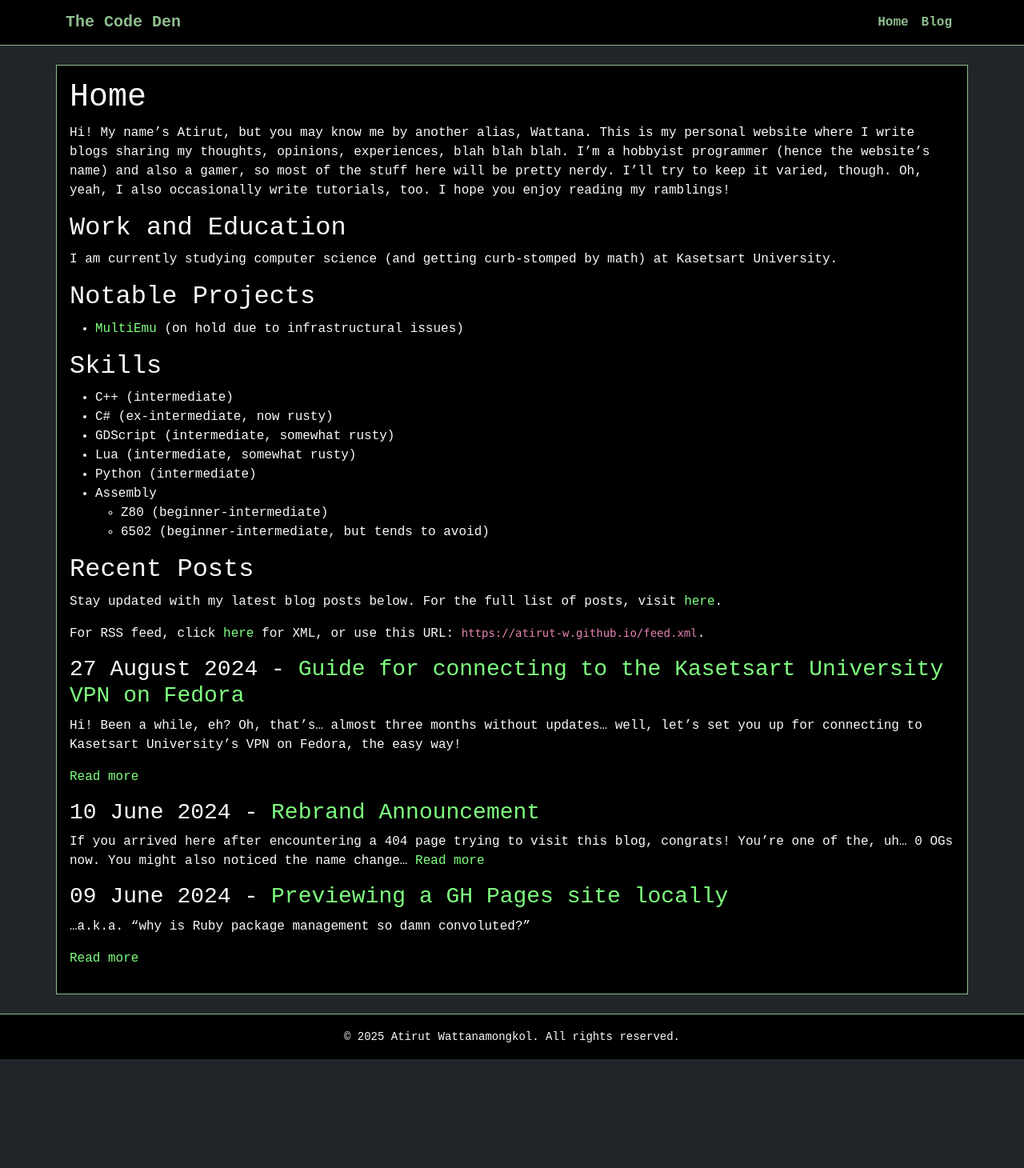
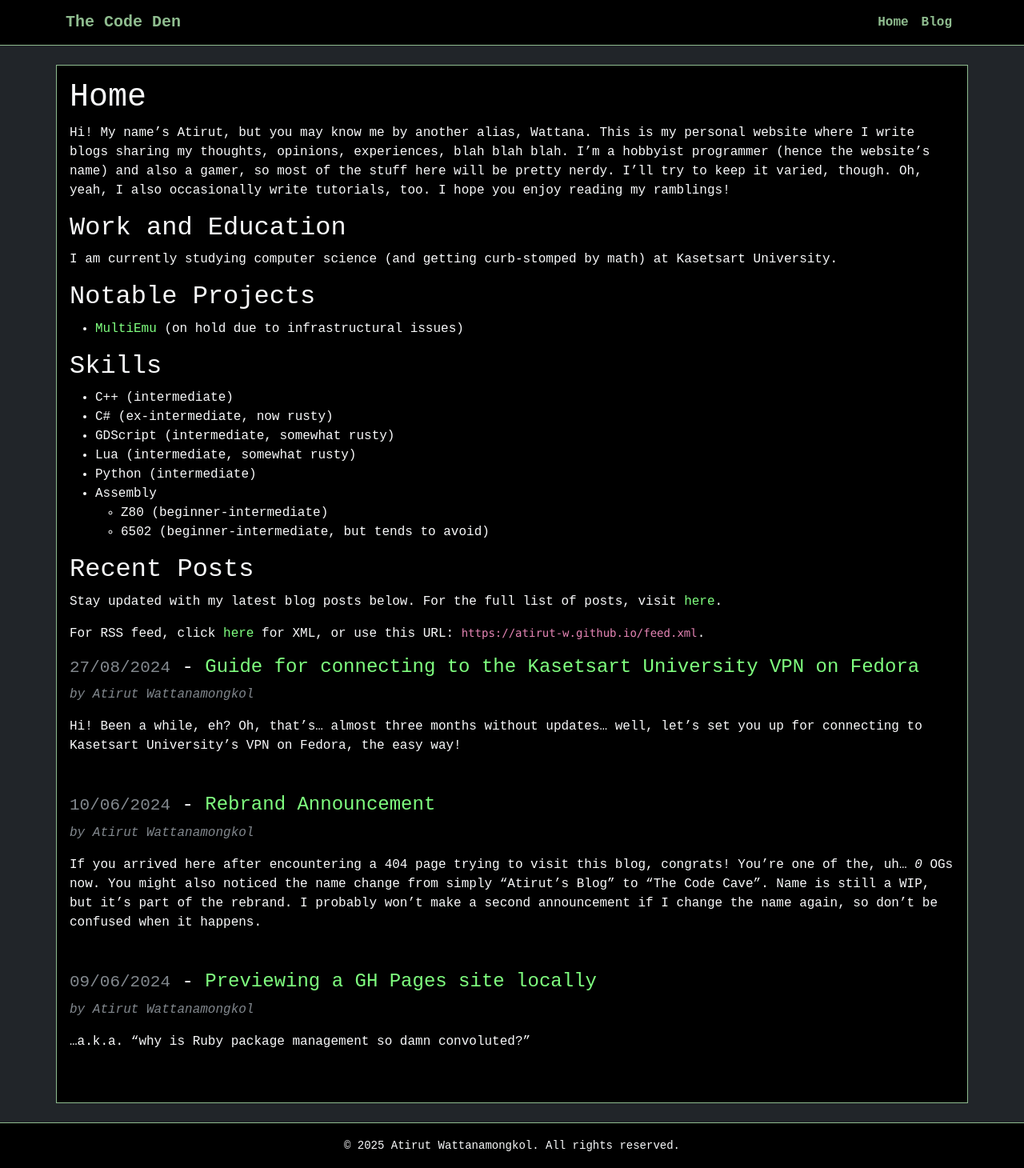
Before and after one commit to atirut-w/atirut-w.github.io, a Jekyll site: the page built from index.md, in a window 1280 px wide. Shown: the whole page at 80% size. Built offline with Jekyll 4.4.1, drawn with Linux system fonts in a browser that asks for light colours; our own code applies the rules of GitHub Pages for plain Markdown files; before the commit the page ends 1324 px from its top, so only the background shows below that.

Commit message:
Deduplicate post entry codes

```diff
--- /dev/null
+++ b/_includes/post-entry.html
@@ -0,0 +1,8 @@
+<article class="mb-5">
+  <h2 class="h4">
+    <small class="text-muted">{{ post.date | date: "%d/%m/%Y" }}</small> -
+    <a href="{{ post.url | relative_url }}" class="text-decoration-none">{{ post.title }}</a>
+  </h2>
+  <p class="text-muted fst-italic">by {{ post.author | default: site.author }}</p>
+  <p>{{ post.excerpt }}</p>
+</article>
--- a/index.md
+++ b/index.md
@@ -25,9 +25,8 @@ For RSS feed, click <a href="{{ "/feed.xml" | absolute_url }}" download>here</a>
 
 {% if site.posts.size > 0 %}
   {% for post in site.posts limit: 5 %}
-### {{ post.date | date: "%d %B %Y" }} - [{{ post.title }}]({{ post.url }})
-{{ post.excerpt | strip_html | truncatewords: 30 }}
-[Read more]({{ post.url }})
+<!-- DO NOT indent the line below, or the first and last tag from the included file breaks! -->
+{% include post-entry.html post=post %}
   {% endfor %}
 {% else %}
   <p>No recent posts available at the moment. Please check back later.</p>
```
Also changed, not shown: blog/index.html (+1 -8 lines).
